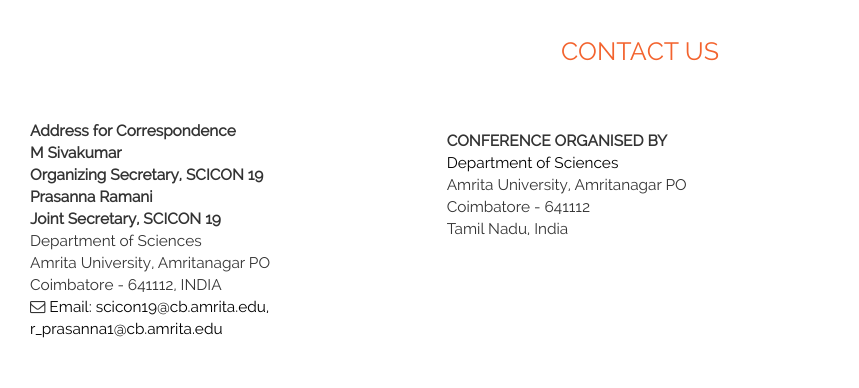
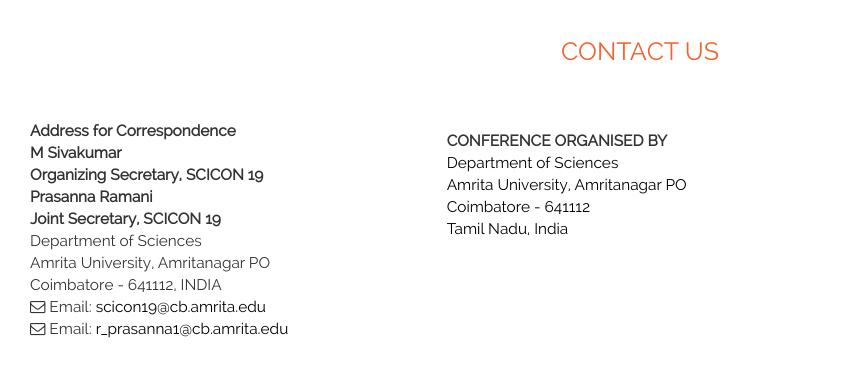
Before and after one commit to techtocore/SCICON-19, a plain HTML site: page index.html in a window 1280 px wide. Shown: the part 6654-7042 px from the top of the page, 0-859 px from the left. Drawn offline with Linux system fonts and the light colour scheme; grey boxes are pictures that could not be loaded; files whose address does not match are found by name.

Commit message:
fixed mailto + target for organized by
Signed-off-by: Kailashnath Nagendran <kailashnath1998@gmail.com>

```diff
--- a/index.html
+++ b/index.html
@@ -1941,8 +1941,8 @@ Start Contact part
 						University, Amritanagar PO<br>Coimbatore - 641112, INDIA<br>
 
 
-						<i class="fa fa-envelope-o"></i> <a class="mailto">Email: scicon19@cb.amrita.edu,
-							r_prasanna1@cb.amrita.edu</a><br>
+						<i class="fa fa-envelope-o"></i> Email: <a class="mailto" href="mailto:scicon19@cb.amrita.edu" target="_top">scicon19@cb.amrita.edu</a><br>
+						<i class="fa fa-envelope-o"></i> Email: <a class="mailto" href="mailto:r_prasanna1@cb.amrita.edu" target="_top">r_prasanna1@cb.amrita.edu</a><br>
 
 
 
@@ -1953,9 +1953,9 @@ Start Contact part
 			<div class="col-md-4 contact-right">
 
 				<p> <strong>CONFERENCE ORGANISED BY</strong><br>
-					<a href="https://www.amrita.edu/school/engineering/coimbatore/sciences">Department of
-						Sciences</a><br>
-					Amrita University, Amritanagar PO<br>Coimbatore - 641112<br>Tamil Nadu, India<br>
+					<a href="https://www.amrita.edu/school/engineering/coimbatore/sciences" target="_blank">Department of
+						Sciences<br>
+					Amrita University, Amritanagar PO<br>Coimbatore - 641112<br>Tamil Nadu, India<br></a>
 				</p>
 			</div>
 
```
